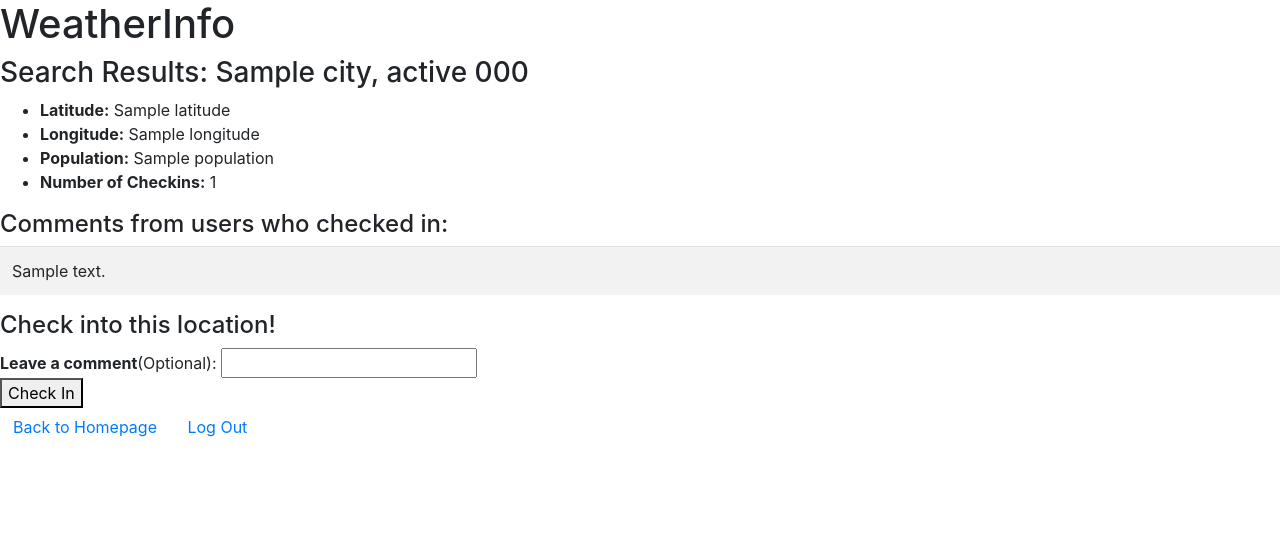
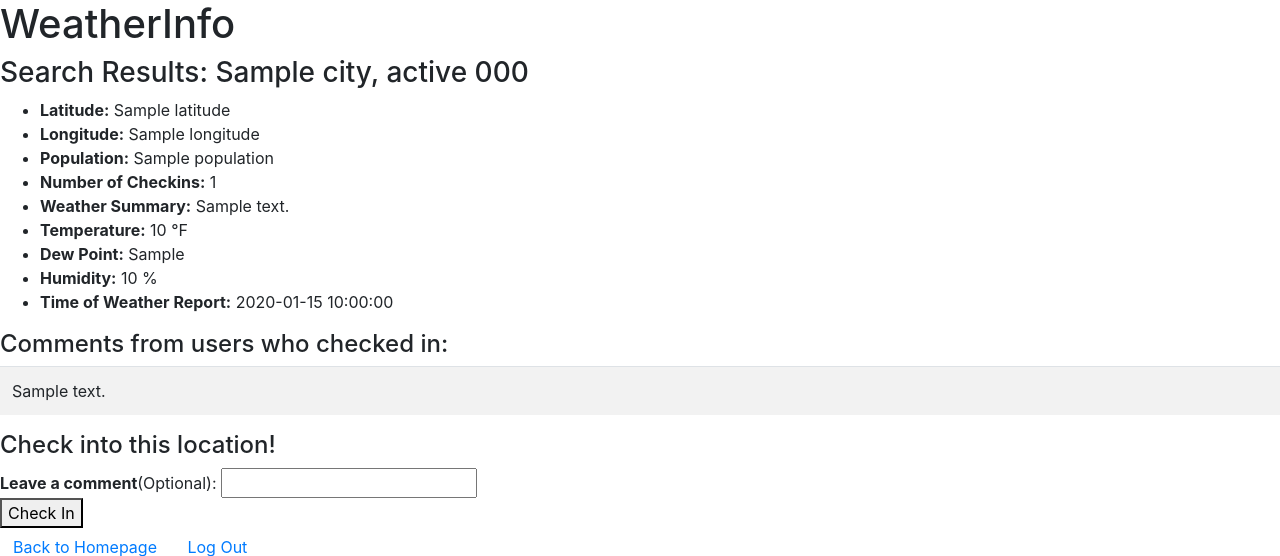
Before and after one commit to rachelmoon290/project1, a Flask app: template templates/location.html in a window 1280 px wide. Shown: the top 556 px of the page. Run offline with Flask 2, Linux system fonts and the light colour scheme; the template is opened without the code that fills it: most values are stand-ins (such as "Sample title", 1, 10 or a date in 2020); some libraries are stand-ins or nearby versions.

Commit message:
implemented weather info feature

```diff
--- a/application.py
+++ b/application.py
@@ -1,10 +1,11 @@
-import os
+import os, requests
 
 from flask import Flask, render_template, request, session, redirect, jsonify, abort
 from flask_session import Session
 from sqlalchemy import create_engine
 from sqlalchemy.orm import scoped_session, sessionmaker
 from decimal import Decimal
+import pandas
 
 app = Flask(__name__)
 
@@ -97,7 +98,13 @@ def location(location_id):
     location_info = db.execute("SELECT * FROM location WHERE id = :x", {"x": location_id}).fetchone()
     checkin_info = db.execute("SELECT * FROM checkin WHERE loc = :a", {"a": location_id}).fetchall()
     count = db.execute("SELECT login_id FROM checkin WHERE loc = :a", {"a": location_id}).rowcount
-    return render_template("location.html", location = location_info, checkins = checkin_info, count = count)
+
+    weather_info = requests.get(f"https://api.darksky.net/forecast/d86b65085b6b96eb4d6593f275189892/{location_info.latitude},{location_info.longitude}")
+    weather_info = weather_info.json()
+
+    weather_time = pandas.to_datetime(weather_info["currently"]["time"],unit='s')
+
+    return render_template("location.html", location = location_info, checkins = checkin_info, count = count, weather = weather_info, time = weather_time)
 
 
 @app.route("/checkin_submission", methods=["POST"])
--- a/templates/location.html
+++ b/templates/location.html
@@ -11,6 +11,11 @@
     <li><b>Longitude:</b> {{ location.longitude }} </li>
     <li><b>Population:</b> {{ location.population }} </li>
     <li><b>Number of Checkins:</b> {{ count }}</li>
+    <li><b>Weather Summary:</b> {{ weather["currently"]["summary"] }}</li>
+    <li><b>Temperature:</b> {{ weather["currently"]["temperature"] }} °F</li>
+    <li><b>Dew Point:</b> {{ weather["currently"]["dewPoint"] }}</li>
+    <li><b>Humidity:</b> {{ weather["currently"]["humidity"]*100 }} %</li>
+    <li><b>Time of Weather Report:</b> {{ time }}</li>
   </ul>
 
   <h4>Comments from users who checked in:</h4>
```
Also changed, not shown: 2 other files.
